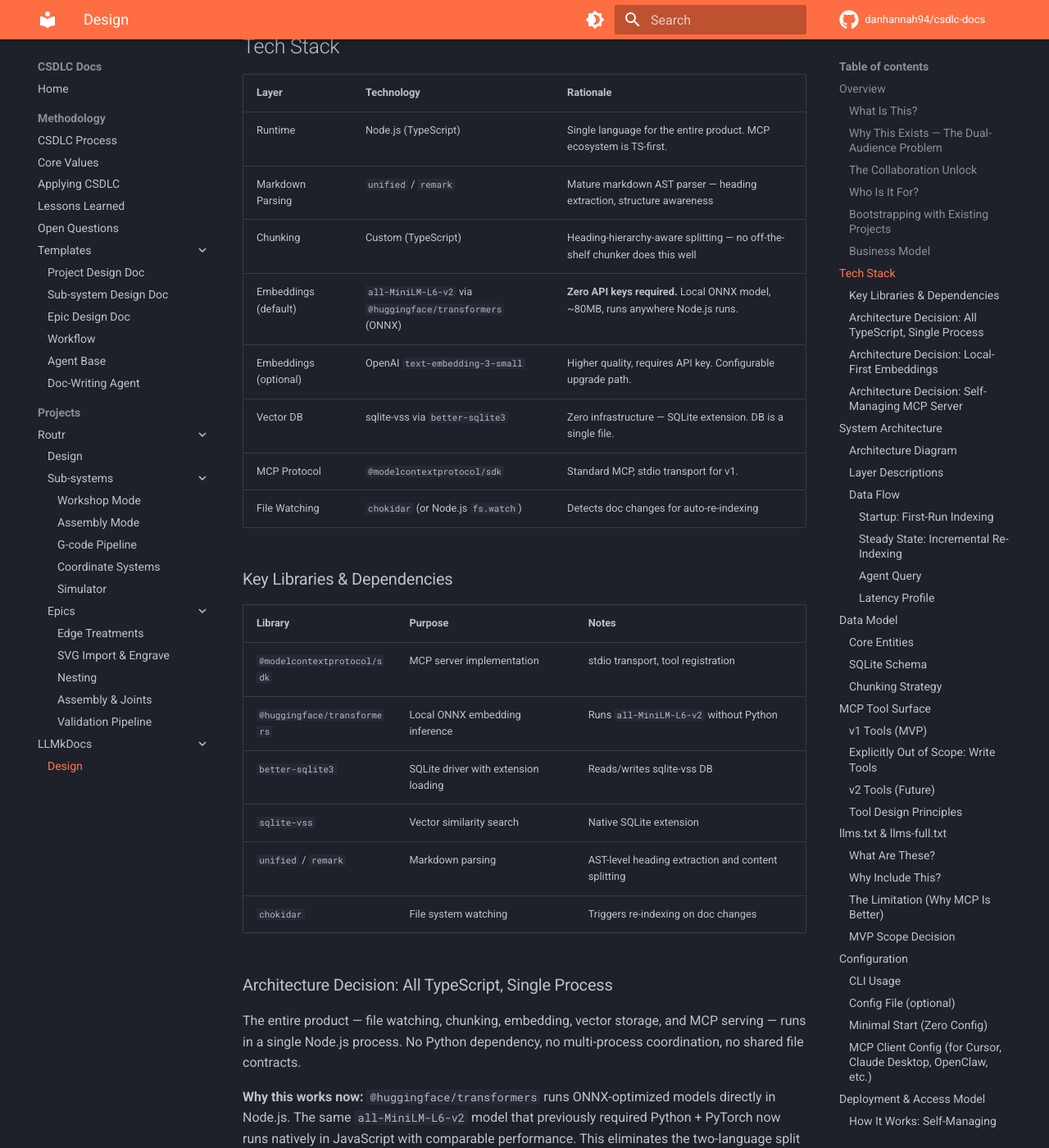
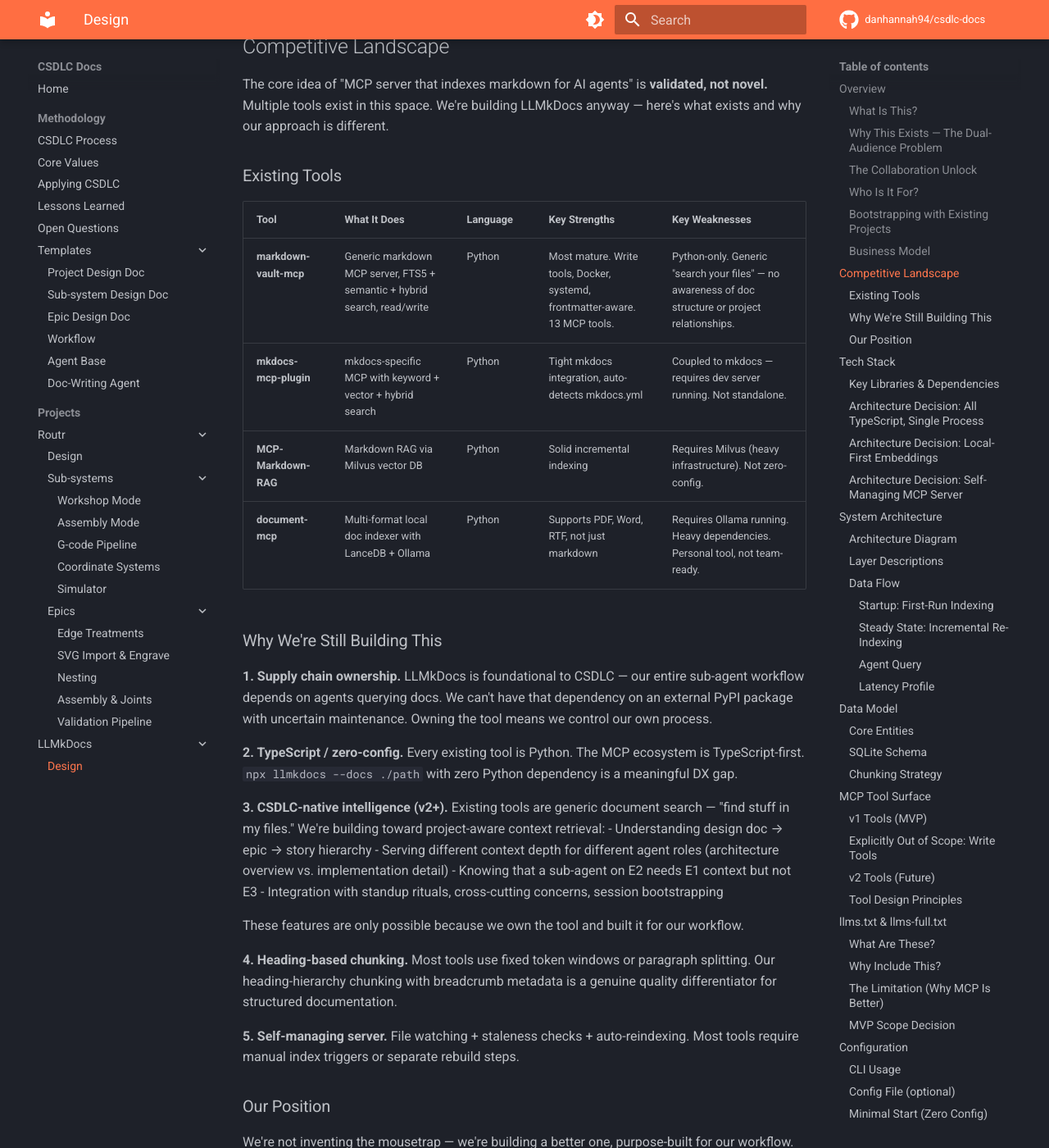
Before and after one commit to danhannah94/csdlc-docs, an MkDocs documentation site: the page built from docs/projects/llmkdocs/design.md, in a window 1280 px wide and 1400 px high, scrolled down 3727 px. Shown: the whole window at 82% size. Built offline with MkDocs 1.6.1 and Material for MkDocs 9.7.7, drawn with Linux system fonts in a browser that asks for light colours; comment, search, counter and statistics services are not loaded; some of the changed text lies outside the part shown.

Commit message:
refine: add competitive landscape analysis, differentiation rationale, build-vs-buy decision

```diff
--- a/docs/projects/llmkdocs/design.md
+++ b/docs/projects/llmkdocs/design.md
@@ -83,6 +83,45 @@ No restructuring, no special frontmatter, no format changes. If it's a directory
 | **Custom embeddings** | Fine-tuned models for specific domains (legal, medical, etc.) | Enterprise, specialized verticals | Domain-specific accuracy |
 
 **v1 is free, open-source, local-only.** The goal is adoption and validation. Revenue comes after product-market fit.
+
+---
+
+## Competitive Landscape
+
+The core idea of "MCP server that indexes markdown for AI agents" is **validated, not novel.** Multiple tools exist in this space. We're building LLMkDocs anyway — here's what exists and why our approach is different.
+
+### Existing Tools
+
+| Tool | What It Does | Language | Key Strengths | Key Weaknesses |
+|------|-------------|----------|--------------|----------------|
+| **markdown-vault-mcp** | Generic markdown MCP server, FTS5 + semantic + hybrid search, read/write | Python | Most mature. Write tools, Docker, systemd, frontmatter-aware. 13 MCP tools. | Python-only. Generic "search your files" — no awareness of doc structure or project relationships. |
+| **mkdocs-mcp-plugin** | mkdocs-specific MCP with keyword + vector + hybrid search | Python | Tight mkdocs integration, auto-detects mkdocs.yml | Coupled to mkdocs — requires dev server running. Not standalone. |
+| **MCP-Markdown-RAG** | Markdown RAG via Milvus vector DB | Python | Solid incremental indexing | Requires Milvus (heavy infrastructure). Not zero-config. |
+| **document-mcp** | Multi-format local doc indexer with LanceDB + Ollama | Python | Supports PDF, Word, RTF, not just markdown | Requires Ollama running. Heavy dependencies. Personal tool, not team-ready. |
+
+### Why We're Still Building This
+
+**1. Supply chain ownership.** LLMkDocs is foundational to CSDLC — our entire sub-agent workflow depends on agents querying docs. We can't have that dependency on an external PyPI package with uncertain maintenance. Owning the tool means we control our own process.
+
+**2. TypeScript / zero-config.** Every existing tool is Python. The MCP ecosystem is TypeScript-first. `npx llmkdocs --docs ./path` with zero Python dependency is a meaningful DX gap.
+
+**3. CSDLC-native intelligence (v2+).** Existing tools are generic document search — "find stuff in my files." We're building toward project-aware context retrieval:
+- Understanding design doc → epic → story hierarchy
+- Serving different context depth for different agent roles (architecture overview vs. implementation detail)
+- Knowing that a sub-agent on E2 needs E1 context but not E3
+- Integration with standup rituals, cross-cutting concerns, session bootstrapping
+
+These features are only possible because we own the tool and built it for our workflow.
+
+**4. Heading-based chunking.** Most tools use fixed token windows or paragraph splitting. Our heading-hierarchy chunking with breadcrumb metadata is a genuine quality differentiator for structured documentation.
+
+**5. Self-managing server.** File watching + staleness checks + auto-reindexing. Most tools require manual index triggers or separate rebuild steps.
+
+### Our Position
+
+We're not inventing the mousetrap — we're building a better one, purpose-built for our workflow. The existing tools prove market demand. Our differentiation is DX (TypeScript, zero-config, `npx`), quality (heading-based chunking), and vision (CSDLC-aware documentation intelligence layer, not generic file search).
+
+If the open-source community gets value from it, that's a bonus. But **the primary consumer is us.**
 
 ---
 
@@ -612,6 +651,7 @@ graph LR
 | 2026-03-28 | Self-managing MCP server (auto-index, file watcher) | Eliminates manual rebuild step entirely. File watcher + staleness check on query = always-fresh DB. | Manual rebuild (rejected: humans forget), git hooks (rejected: unnecessary if server handles it), CI-built DB (rejected: adds sync complexity) |
 | 2026-03-28 | Decouple from mkdocs entirely | MCP server reads markdown files directly — no mkdocs dependency. Works with any docs directory. Massively expands addressable market. | mkdocs plugin (rejected: couples to one ecosystem, limits to Python users, requires separate MCP server process) |
 | 2026-03-28 | All-TypeScript, single process | ONNX runtime in Node.js eliminates Python dependency. One language, one install, one process. | Python + TypeScript split (rejected: two languages, two installs, shared state via file was fragile) |
+| 2026-03-28 | Build despite existing tools | Supply chain ownership (CSDLC depends on this), TypeScript gap in market, CSDLC-native features planned for v2+, heading-based chunking differentiator | Use markdown-vault-mcp (rejected: Python, generic, no CSDLC awareness, supply chain risk), contribute upstream (rejected: different vision, different language) |
 
 ---
 
```
